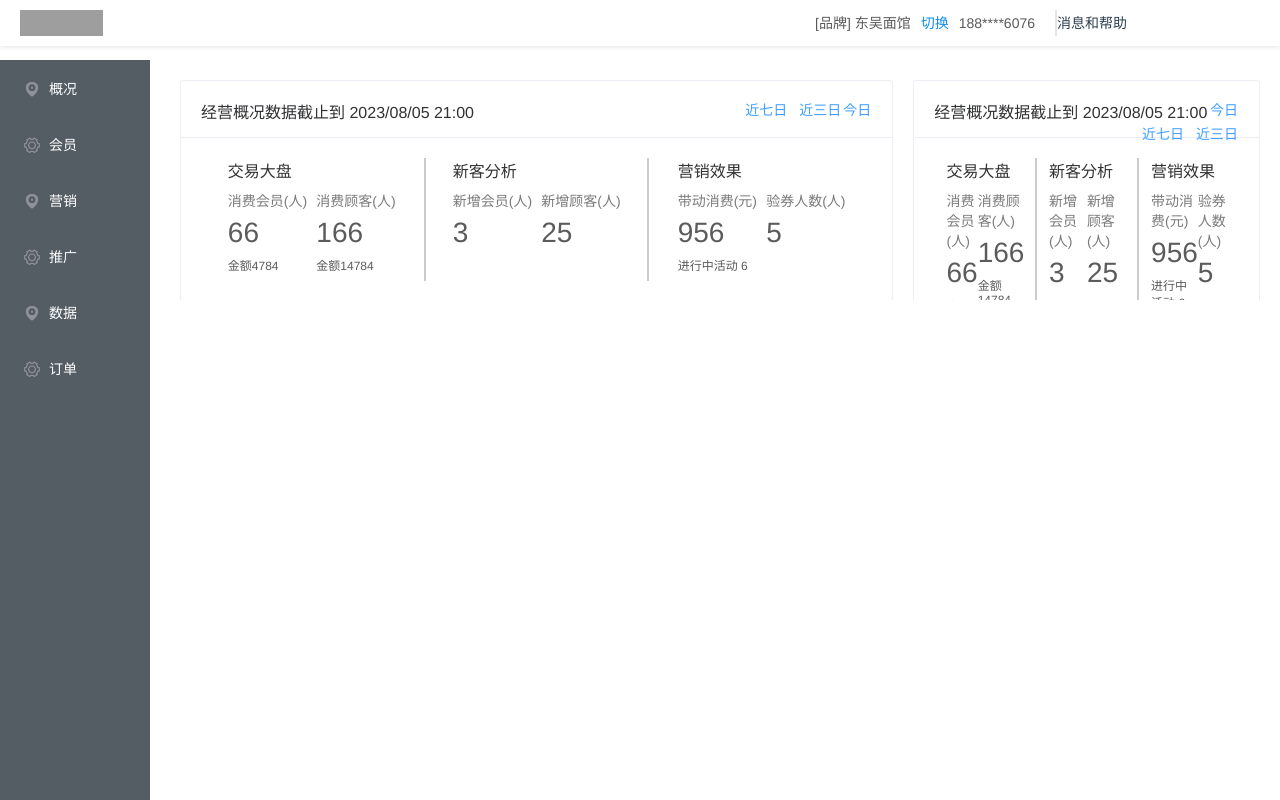
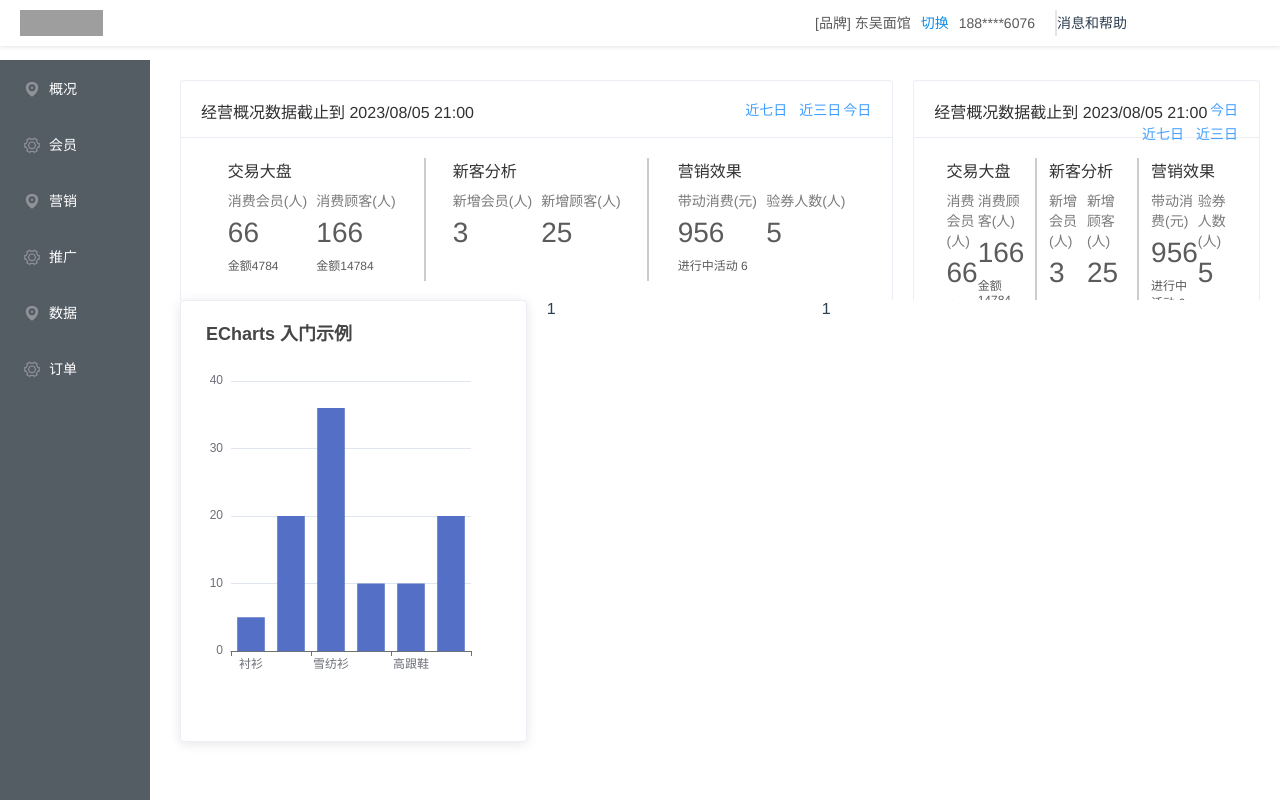
Before and after one commit to MrZhangFengfeng/CMS-Vue, a Vue app: page /#/ in a window 1280 px wide. Built offline with nearby package versions, Linux system fonts and the light colour scheme; grey boxes are pictures that could not be loaded.

Commit message:
feat: add echarts

```diff
--- a/package.json
+++ b/package.json
@@ -9,6 +9,7 @@
   },
   "dependencies": {
     "core-js": "^3.8.3",
+    "echarts": "^5.4.3",
     "element-ui": "^2.15.13",
     "vue": "^2.6.14",
     "vue-router": "^3.5.1",
--- a/src/components/DashBoard.vue
+++ b/src/components/DashBoard.vue
@@ -4,16 +4,23 @@
       <el-col :span="16"><BusinessOverView /></el-col>
       <el-col :span="8"><BusinessOverView /></el-col>
     </el-row>
+    <el-row :gutter="20">
+      <el-col :span="8"><BusinessMap /></el-col>
+      <el-col :span="6">1</el-col>
+      <el-col :span="6">1</el-col>
+    </el-row>
   </div>
 </template>
 
 <script>
 import BusinessOverView from "@/components/home/BusinessOverView.vue";
+import BusinessMap from "@/components/home/BusinessMap.vue";
 
 export default {
   name: "DashBoard",
   components: {
     BusinessOverView,
+    BusinessMap,
   },
   props: {
     msg: String,
--- /dev/null
+++ b/src/components/home/BusinessMap.vue
@@ -0,0 +1,45 @@
+<template>
+  <el-card>
+    <div id="map" style="width: 300px; height: 400px"></div>
+  </el-card>
+</template>
+
+<script>
+import * as echarts from "echarts";
+
+export default {
+  name: "BusinessMap",
+  props: {
+    msg: String,
+  },
+  data: function () {
+    return {};
+  },
+  mounted: function () {
+    var myChart = echarts.init(document.getElementById("map"));
+    myChart.setOption({
+      title: {
+        text: "ECharts 入门示例",
+      },
+      tooltip: {},
+      xAxis: {
+        data: ["衬衫", "羊毛衫", "雪纺衫", "裤子", "高跟鞋", "袜子"],
+      },
+      yAxis: {},
+      series: [
+        {
+          name: "销量",
+          type: "bar",
+          data: [5, 20, 36, 10, 10, 20],
+        },
+      ],
+    });
+    this.$nextTick(function () {
+      // 仅在整个视图都被渲染之后才会运行的代码
+    });
+  },
+};
+</script>
+
+<!-- Add "scoped" attribute to limit CSS to this component only -->
+<style scoped lang="scss"></style>
```
Also changed, not shown: 1 other file (tests, documents, lock files or other folders).
